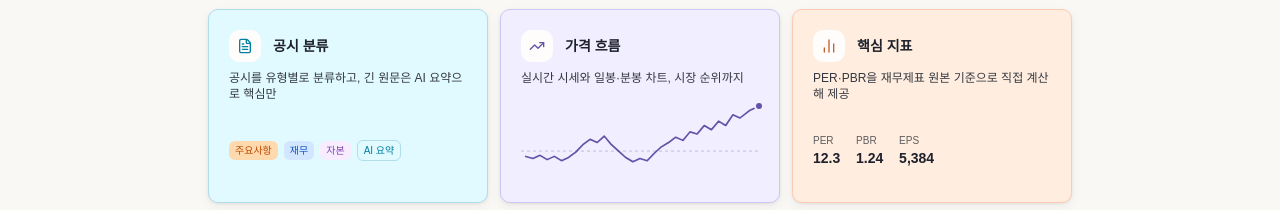
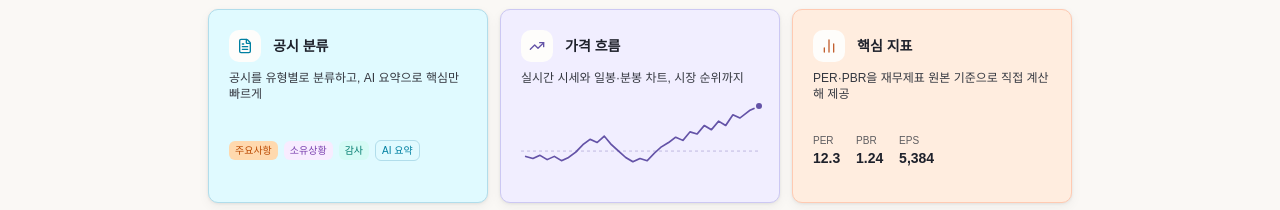
Before and after one commit to Donghunn-Lee/slate-kr, a Next.js app in the folder web/: page / in a window 1280 px wide. Shown: the part 148-358 px from the top of the page. Built offline with nearby package versions, Linux system fonts and the light colour scheme; no server answers; the database is empty.

Commit message:
fix(home): align disclosure preview badges with actual labels

```diff
--- a/web/src/entities/home/ServiceValue.tsx
+++ b/web/src/entities/home/ServiceValue.tsx
@@ -20,7 +20,7 @@ const CARDS: Card[] = [
   {
     icon: FileText,
     title: "공시 분류",
-    description: "공시를 유형별로 분류하고, 긴 원문은 AI 요약으로 핵심만",
+    description: "공시를 유형별로 분류하고, AI 요약으로 핵심만 빠르게",
     variant: "sky",
     iconTint: "bg-elevated text-sky-accent",
     Preview: DisclosurePreview,
--- a/web/src/entities/home/ServiceValuePreviews.tsx
+++ b/web/src/entities/home/ServiceValuePreviews.tsx
@@ -38,10 +38,12 @@ const useInViewOnce = <T extends HTMLElement>() => {
   return { ref, inView };
 };
 
+// 실제 사용 중인 CheckpointBadge 라벨과 정확히 일치시킴 (정기보고서는 AI 요약 대상이 아니라 제외).
+// AI 요약은 배지가 없는 기능이지만 소개 목적으로 sky 톤으로 표시.
 const DISCLOSURE_CHIPS = [
   { label: "주요사항", cls: "bg-disclosure-major-event-bg text-disclosure-major-event-text" },
-  { label: "재무", cls: "bg-disclosure-financial-bg text-disclosure-financial-text" },
-  { label: "자본", cls: "bg-disclosure-ownership-bg text-disclosure-ownership-text" },
+  { label: "소유상황", cls: "bg-disclosure-ownership-bg text-disclosure-ownership-text" },
+  { label: "감사", cls: "bg-disclosure-audit-bg text-disclosure-audit-text" },
   { label: "AI 요약", cls: "bg-sky-bg text-sky-accent border border-sky-border" },
 ];
 
```
